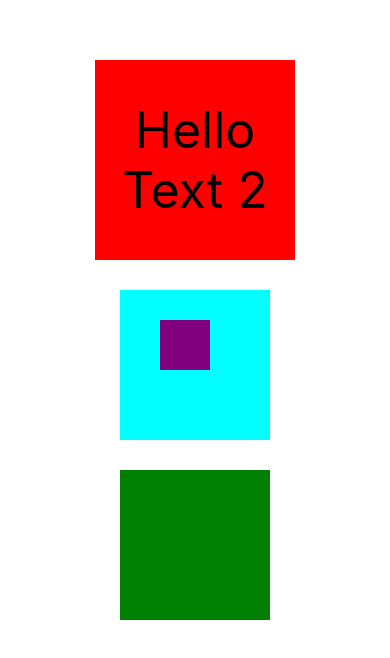
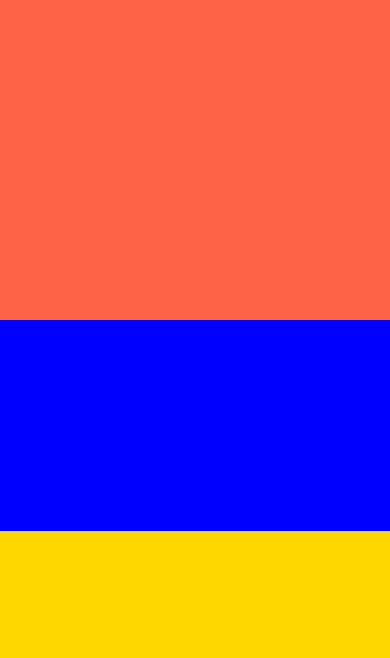
Before and after one commit to ajinkyacodes/rn-ui-design, a React Native app: screen / in a window 390 px wide. Shown: the part 102-760 px from the top of the page. Built offline with nearby package versions, Linux system fonts and the light colour scheme.

Commit message:
Flex concepts added

```diff
--- a/App.tsx
+++ b/App.tsx
@@ -1,8 +1,8 @@
 import { StyleSheet } from 'react-native';
-import MarginPaddingConcept from './src/basics/MarginPaddingConcept';
+import FlexConcepts from './src/basics/FlexConcepts';
 
 export default function App() {
-	return <MarginPaddingConcept />;
+	return <FlexConcepts />;
 }
 
 const styles = StyleSheet.create({});
--- /dev/null
+++ b/src/basics/FlexConcepts.tsx
@@ -0,0 +1,36 @@
+import { StyleSheet, Text, View } from 'react-native';
+import React from 'react';
+
+const FlexConcepts = () => {
+	return (
+		<View style={styles.container}>
+			<View
+				style={{
+					flex: 2,
+					backgroundColor: 'tomato',
+				}}
+			/>
+			<View
+				style={{
+					flex: 1,
+					backgroundColor: 'blue',
+				}}
+			/>
+			<View
+				style={{
+					flex: 1,
+					backgroundColor: 'gold',
+				}}
+			/>
+		</View>
+	);
+};
+
+export default FlexConcepts;
+
+const styles = StyleSheet.create({
+	container: {
+		flex: 1,
+		backgroundColor: 'white',
+	},
+});
```
